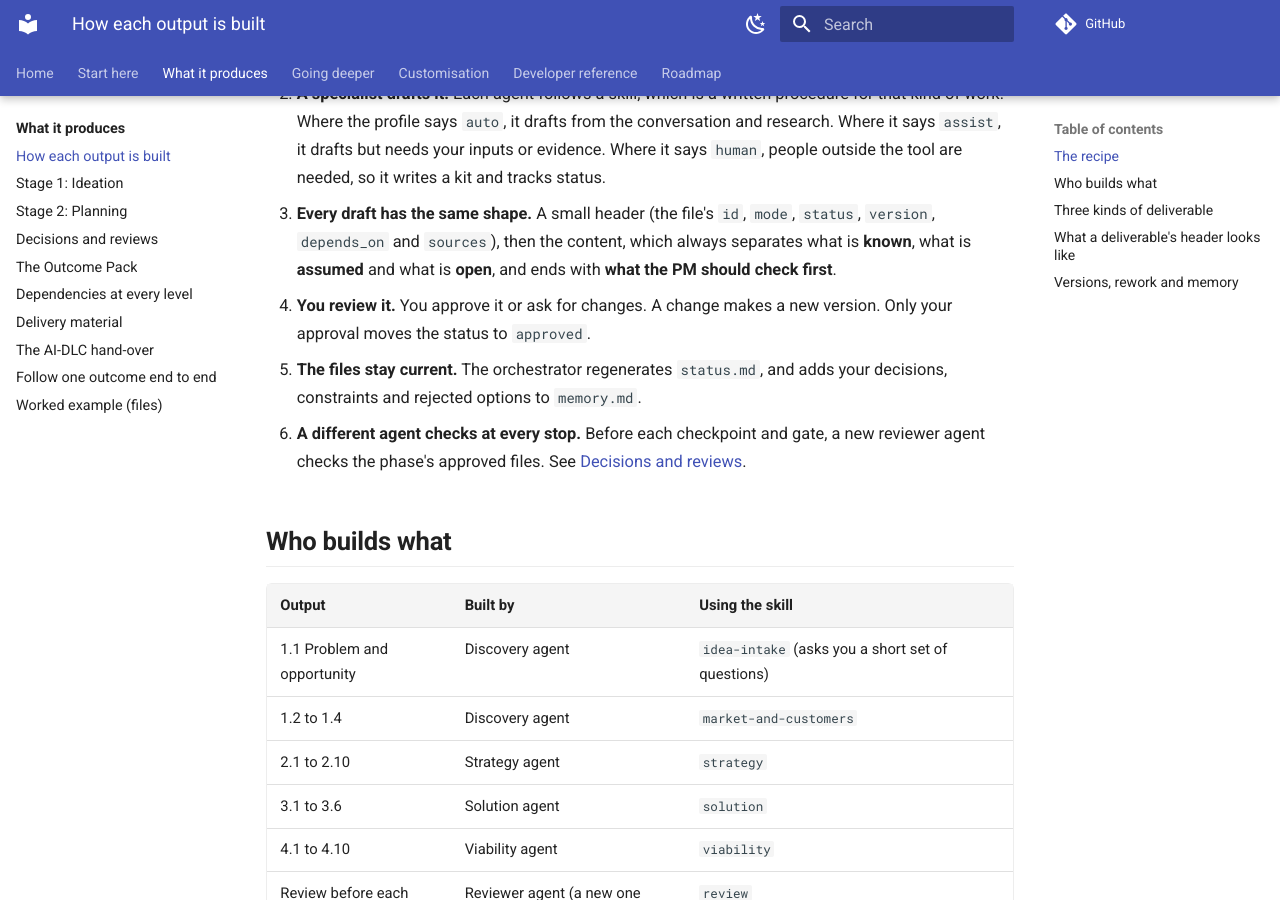
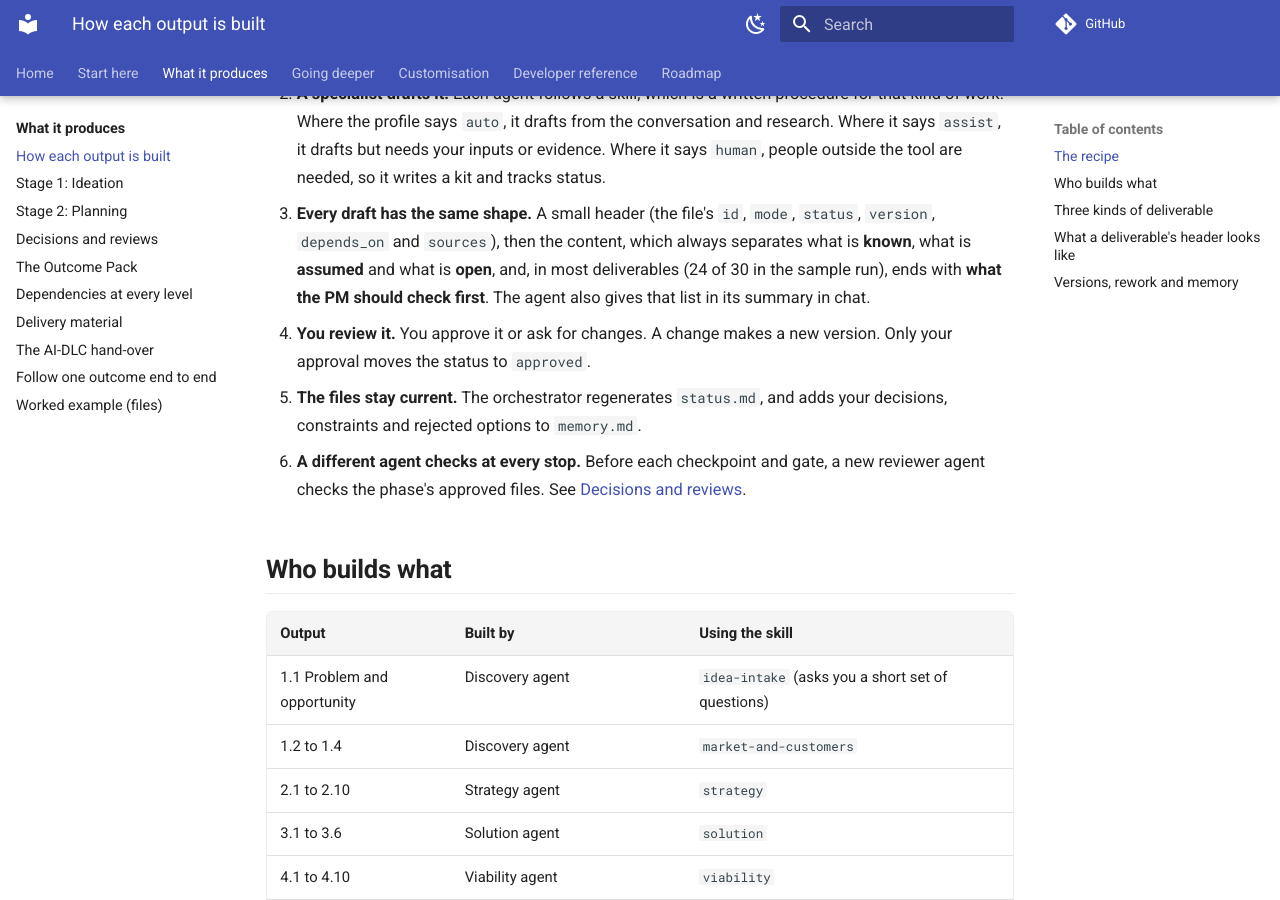
Before and after one commit to lasith-tekly/ai-plc, an MkDocs documentation site: the page built from docs/showcase/how-built.md, in a window 1280 px wide and 900 px high, scrolled down 487 px. Built offline with MkDocs 1.6.1 and Material for MkDocs 9.7.7, drawn with Linux system fonts in a browser that asks for light colours; comment, search, counter and statistics services are not loaded.

Commit message:
Docs: correct the claim about which deliverables end with a check-first section
Co-Authored-By: Claude Sonnet 5.5 <noreply@anthropic.com>
Claude-Session: https://claude.ai/code/session_01MWPVz2aHoek2etukWYAde9

```diff
--- a/docs/showcase/how-built.md
+++ b/docs/showcase/how-built.md
@@ -16,7 +16,7 @@ flowchart LR
 
 1. **Inputs.** The orchestrator hands the agent only what it may use: your answers, the **approved** files it depends on, `memory.md` (what the project has learned) and any source you named. Nothing that is still a draft.
 2. **A specialist drafts it.** Each agent follows a skill, which is a written procedure for that kind of work. Where the profile says `auto`, it drafts from the conversation and research. Where it says `assist`, it drafts but needs your inputs or evidence. Where it says `human`, people outside the tool are needed, so it writes a kit and tracks status.
-3. **Every draft has the same shape.** A small header (the file's `id`, `mode`, `status`, `version`, `depends_on` and `sources`), then the content, which always separates what is **known**, what is **assumed** and what is **open**, and ends with **what the PM should check first**.
+3. **Every draft has the same shape.** A small header (the file's `id`, `mode`, `status`, `version`, `depends_on` and `sources`), then the content, which always separates what is **known**, what is **assumed** and what is **open**, and, in most deliverables (24 of 30 in the sample run), ends with **what the PM should check first**. The agent also gives that list in its summary in chat.
 4. **You review it.** You approve it or ask for changes. A change makes a new version. Only your approval moves the status to `approved`.
 5. **The files stay current.** The orchestrator regenerates `status.md`, and adds your decisions, constraints and rejected options to `memory.md`.
 6. **A different agent checks at every stop.** Before each checkpoint and gate, a new reviewer agent checks the phase's approved files. See [Decisions and reviews](decisions.md).
```
Also changed, not shown: docs/showcase/ideation.md (+1 -1 lines).
